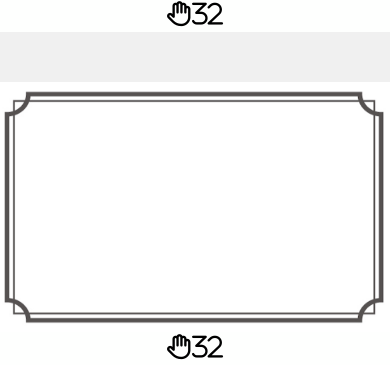
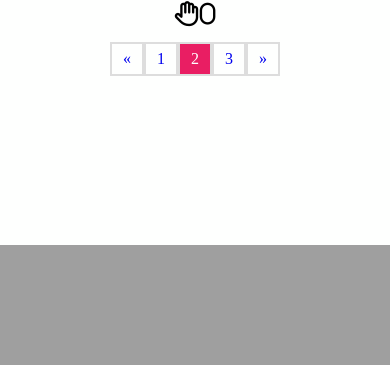
Before and after one commit to Yonabe-Aki/IPPAN-GRANDPRIX, a Django app: page /?page=2 in a window 390 px wide. Shown: the part 1945-2310 px from the top of the page. After the commit the page ends 2190 px from the top, so only its background shows below. Run offline with Django 3.2, Linux system fonts and the light colour scheme; data comes from the database, SQL or seed files in the repository; both versions use the stored data as it was after the commit; some libraries are stand-ins or nearby versions.

Commit message:
ページネーションの追加

```diff
--- a/flat/models.py
+++ b/flat/models.py
@@ -21,7 +21,7 @@ class Tag(models.Model):
     def __str__(self):
         return self.name
 class Competition(models.Model):
-    theme=models.CharField(max_length=50,default=0)
+    theme = models.CharField(max_length=50,default=0)
     img = models.ImageField(upload_to='', default='defo')
     population=models.IntegerField(default=0)
     def __str__(self):
--- a/flat/templates/flat/base.html
+++ b/flat/templates/flat/base.html
@@ -76,7 +76,7 @@
     <header>
         <img src="{% static "flat/onigiri.png" %}">
         {% if user.is_authenticated %}
-        <img src={{image_url}}>
+        <img id = "twi-icon" src={{image_url}}>
         {% endif %}
     </header>
 
@@ -84,7 +84,8 @@
     {%block content%}
     {%endblock%}
     </main>
-
+    <div id="nav-space">
+    </div>
     <nav>
         <div class="nav-box">
             <a href="/"></a>
--- a/flat/templates/flat/participate.html
+++ b/flat/templates/flat/participate.html
@@ -1,16 +1,7 @@
 {% extends 'flat/base.html' %}
 {% load static %}
 {%block content%}
-{% comment %} {%for competition in competitions%}
-    <div class="theme">
-        <a href="detail/{{competition.id}}">
-        <img class="img" src="{{competition.img.url }}" />
-        </a>
-        <div class="participants">
-            <span class="far fa-hand-paper">{{competition.population}}</span>
-        </div>
-    </div>
-{% endfor %} {% endcomment %}
+
 {%if not user.is_authenticated%}
 <div id="descript">
     <div id="zigazo-wrapper">
@@ -24,16 +15,61 @@
 </div>
 {%endif%}
 
-{% with ''|center:6 as range %}
+{% comment %} {% with ''|center:6 as range %}
 {% for _ in range %}
 <div class="theme">
     <div class="theme-space">
     </div>
+    <a href="detail/{{competition.id}}">
     <img src="{%static "flat/frame2.jpg"%}" />
+    </a>
     <div class="participants">
         <span class="far fa-hand-paper">32</span>
     </div>
 </div>
 {% endfor %}
-{% endwith %}
+{% endwith %} {% endcomment %}
+
+{%for competition in competition_list%}
+    <div class="theme-space">
+    </div>
+    <div class="theme">
+        <a href="detail/{{competition.id}}">
+        <img class="img" src="{{competition.img.url }}" />
+        </a>
+        <div class="participants">
+            <span class="far fa-hand-paper">{{competition.population}}</span>
+        </div>
+    </div>
+
+{% endfor %}
+
+<ul id="pagenation">
+    <!-- 前へ の部分 -->
+    {% if page_obj.has_previous %}
+        <li class="page-item">
+            <a class="page-link" href="?page={{ page_obj.previous_page_number }}">
+                <span aria-hidden="true">&laquo;</span>
+            </a>
+        </li>
+    {% endif %}
+
+    <!-- 数字の部分 -->
+    {% for num in page_obj.paginator.page_range %}
+        {% if page_obj.number == num %}
+            <li id="now-page"><a href="#!">{{ num }}</a></li>
+        {% else %}
+            <li class="page-item"><a class="page-link" href="?page={{ num }}">{{ num }}</a></li>
+        {% endif %}
+    {% endfor %}
+
+    <!-- 次へ の部分 -->
+    {% if page_obj.has_next %}
+        <li class="page-item">
+            <a class="page-link" href="?page={{ page_obj.next_page_number }}">
+                <span aria-hidden="true">&raquo;</span>
+            </a>
+        </li>
+    {% endif %}
+</ul>
 {% endblock %}
--- a/flat/urls.py
+++ b/flat/urls.py
@@ -9,6 +9,7 @@ app_name="flat"
 urlpatterns=[
     path("hold",views.hold,name="hold"),
     path("",views.participate,name="participate"),
+
     path("post/<int:competition_id>",views.post,name="post"),
     path("detail/<int:competition_id>",views.detail,name="detail"),
 
--- a/flat/views.py
+++ b/flat/views.py
@@ -8,19 +8,20 @@ import ssl
 from . import twitter_api
 from . import create_img
 import os
+from django.core.paginator import Paginator, PageNotAnInteger, EmptyPage
 
 
 ssl._create_default_https_context = ssl._create_unverified_context
 
 
-def participate(request):
-    competitions=Competition.objects.order_by("-id").all
-    user=request.user
-    if user.is_authenticated:
-        image_url=twitter_api.get_user_icon(request.user)
-        return render(request,"flat/participate.html",{"competitions":competitions,"user":user,"image_url":image_url})
-    else:
-        return render(request,"flat/participate.html",{"competitions":competitions,"user":user})
+# def participate(request):
+#     competitions=Competition.objects.order_by("-id").all
+#     user=request.user
+#     if user.is_authenticated:
+#         image_url=twitter_api.get_user_icon(request.user)
+#         return render(request,"flat/participate.html",{"competitions":competitions,"user":user,"image_url":image_url})
+#     else:
+#         return render(request,"flat/participate.html",{"competitions":competitions,"user":user})
 
 def hold(request):
     user = request.user
@@ -29,6 +30,16 @@ def hold(request):
         return render(request,"flat/hold.html",{"image_url":image_url})
     else:
         return render(request,"flat/hold.html")
+
+
+def detail(request,competition_id):
+    competition=Competition.objects.get(id=competition_id)
+    user = request.user
+    if user.is_authenticated:
+        image_url=twitter_api.get_user_icon(request.user)
+        return render(request,"flat/detail.html",{"image_url":image_url,"competition":competition})
+    else:
+        return render(request,"flat/hold.html",{"competition":competition})
 
 
 @login_required
@@ -40,9 +51,6 @@ def post(request,competition_id):
     twitter_api.post_twitter(request.user,content,competition_id)
     return redirect("/")
 
-def detail(request,competition_id):
-    competition=Competition.objects.get(id=competition_id)
-    return render(request,"flat/detail.html",{"competition":competition})
 
 
 def create_competition(request):
@@ -55,6 +63,68 @@ def create_competition(request):
     new_competition.save()
     return redirect("/")
 
+# def participate(request, url_code):
+#     competitions=Competition.objects.order_by("-id").all
+#     user=request.user
+#     if request.method == 'GET':
+#        page_num = request.GET.get('p', 1)
+#        pagenator = Paginator(
+#            Topic.objects.filter(category__url_code=url_code),
+#            1 # 1ページに表示するオブジェクト数
+#        )
+#        try:
+#            page = pagenator.page(page_num)
+#        except PageNotAnInteger:
+#            page = pagenator.page(1)
+#        except EmptyPage:
+#            page = pagenator.page(pagenator.num_pages)
+
+#        ctx = {
+#            'category': get_object_or_404(Category, url_code=url_code),
+#            'page_obj': page,
+#            'topic_list': page.object_list, # pageでもOK
+#            'is_paginated': page.has_other_pages,
+#        }
+
+#     if user.is_authenticated:
+#         image_url=twitter_api.get_user_icon(request.user)
+#         return render(request,"flat/participate.html",{"competitions":competitions,"user":user,"image_url":image_url},ctx)
+#     else:
+#         return render(request,"flat/participate.html",{"competitions":competitions,"user":user},ctx)
+def paginate_queryset(request, queryset, count):
+    """Pageオブジェクトを返す。
+
+    ページングしたい場合に利用してください。
+
+    countは、1ページに表示する件数です。
+    返却するPgaeオブジェクトは、以下のような感じで使えます。
+
+        {% if page_obj.has_previous %}
+          <a href="?page={{ page_obj.previous_page_number }}">Prev</a>
+        {% endif %}
+
+    また、page_obj.object_list で、count件数分の絞り込まれたquerysetが取得できます。
+
+    """
+    paginator = Paginator(queryset, count)
+    page = request.GET.get('page')
+    try:
+        page_obj = paginator.page(page)
+    except PageNotAnInteger:
+        page_obj = paginator.page(1)
+    except EmptyPage:
+        page_obj = paginator.page(paginator.num_pages)
+    return page_obj
+
+
+def participate(request):
+    competitions = Competition.objects.all()
+    page_obj = paginate_queryset(request, competitions, 5)
+    context = {
+        'competition_list': page_obj.object_list,
+        'page_obj': page_obj,
+    }
+    return render(request, 'flat/participate.html', context)
 
 # def get_icon_url(request):
 #     social_auth = UserSocialAuth.objects.get(user=request.user, provider='twitter')
--- a/static/style.css
+++ b/static/style.css
@@ -207,13 +211,39 @@ main {
         text-align: center;
         font-size: 25px;
     }
+    #pagenation{
+        margin-top: 10px;
+        list-style: none;
+        display:flex;
+        justify-content: center;
+    }
+    #pagenation li{
+        width:30px;
+        height: 30px;
+        text-align: center;
+        line-height: 30px;
+        border: solid;
+        border-color: #dddddd;
+        border-width: 2px;
+    }
+    #pagenation li a{
+        text-decoration: none;
+    }
+    #now-page{
+        background-color: #e91e63;
+    }
+    #now-page a{
+        color:white;
+    }
 
-
+    #nav-space{
+        width: 100%;
+        height: 20vh;
+    }
 
     nav{
         width: 100%;
         display:flex;
-        /* display: none; */
         height:13vh;
         position: fixed;
         z-index: 500;
```
Also changed, not shown: other parts of static/style.css (+44 -2 lines), flat/templates/flat/detail.html (+46 -55 lines), flat/templates/flat/hold.html (+9 -4 lines), flat/templates/flat/old-detail.html (added, +57 -0 lines), db.sqlite3.
